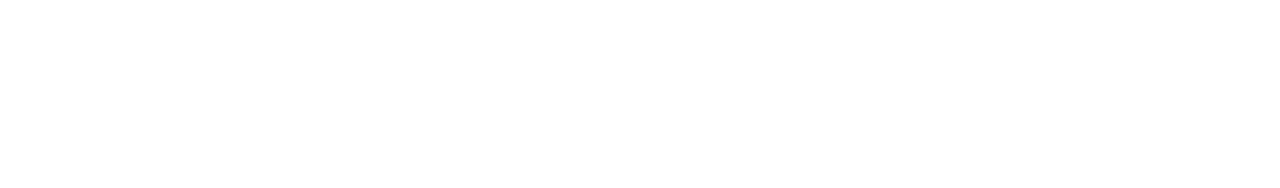
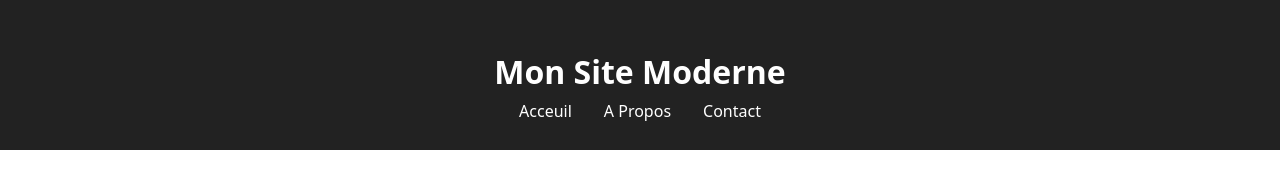
Before and after one commit to WilliamPeynichou/MediaQueries, a plain HTML site: page index.html in a window 1280 px wide. Drawn offline with Linux system fonts and the light colour scheme.

Commit message:
fin header

```diff
--- a/index.html
+++ b/index.html
@@ -1,5 +1,5 @@
 <!DOCTYPE html>
-<html lang="en">
+<html lang="fr">
 <head>
     <meta charset="UTF-8">
     <meta name="viewport" content="width=device-width, initial-scale=1.0">
@@ -7,7 +7,25 @@
     <link rel="stylesheet" href="style.css">
 </head>
 <body>
-    <header></header>
+    <header>
+        <div class="headerContainer">
+            <div class="title">
+            <h1>Mon Site Moderne</h1>
+            </div>
+            <nav class="headerMobil">
+                <button>
+                <img src="./asset/X-removebg-preview.png" alt="MenuMobile" width="20px">
+                </button>
+            </nav>
+            <nav class="headerDesktop">
+                <ul class="linkDesktop">
+                    <li><a href="#"></a>Acceuil</li>
+                    <li><a href="#"></a>A Propos</li>
+                    <li><a href="#"></a>Contact</li>
+                </ul>
+            </nav>
+        </div>
+    </header>
     <main></main>
     <footer></footer>
 
--- a/style.css
+++ b/style.css
@@ -0,0 +1,52 @@
+*{
+    margin: 0;
+    padding: 0;
+    font-family: system-ui, -apple-system, BlinkMacSystemFont, 'Segoe UI', Roboto, Oxygen, Ubuntu, Cantarell, 'Open Sans', 'Helvetica Neue', sans-serif;
+}
+header{
+    width: 100%;
+    height: 150px;
+    background-color: rgb(34, 34, 34);
+    color: white;
+}
+.headerDesktop{
+    display: none;
+}
+h1{
+    font-size: 0,8em;
+    padding: 50px;
+    text-align: center;
+    position: relative;
+}
+.headerContainer{
+    display: flex;
+    justify-content: center;
+    align-items: center;
+}
+.headerMobil{
+    position: absolute;
+    top: 2%;
+    left: 90%;
+}
+button{
+    background-color: rgb(34, 34, 34);
+    border-color: rgb(34, 34, 34);
+}
+@media screen and (min-width: 600px){
+    .headerDesktop{
+        display: block;
+    }
+    .headerMobil{
+        display: none;
+    }
+}
+.headerDesktop{
+    position: absolute;
+    top: 100px;
+}
+.linkDesktop{
+    display: flex;
+    justify-content: space-around;
+    list-style-type: none;
+    gap: 2em;
+}
```
Also changed, not shown: asset/X-removebg-preview.png (added), asset/burger-removebg-preview.png (added).
